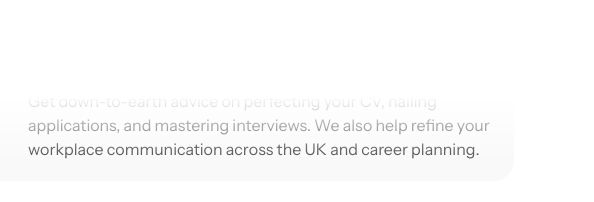
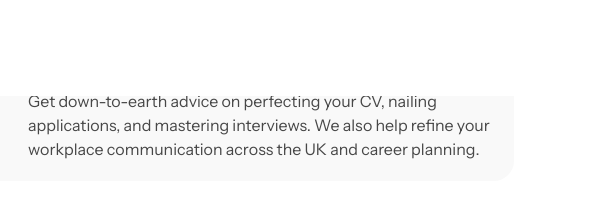
Before and after one commit to Navjotsingh09/SPN, a plain HTML site: page advisors.html in a window 1280 px wide. Shown: the part 1936-2138 px from the top of the page, 686-1280 px from the left. Drawn offline with Linux system fonts and the light colour scheme.

Commit message:
fix: remove top mask fade in benefits section

```diff
--- a/files/components.css
+++ b/files/components.css
@@ -17,8 +17,8 @@
   height:820px;
   overflow:hidden;
   position:relative;
-  -webkit-mask-image:linear-gradient(to bottom,transparent 0,#000 8%,#000 92%,transparent 100%);
-  mask-image:linear-gradient(to bottom,transparent 0,#000 8%,#000 92%,transparent 100%);
+  -webkit-mask-image:linear-gradient(to bottom,#000 0,#000 92%,transparent 100%);
+  mask-image:linear-gradient(to bottom,#000 0,#000 92%,transparent 100%);
 }
 .benefits-reel{
   display:flex;flex-direction:column;gap:24px;
```
